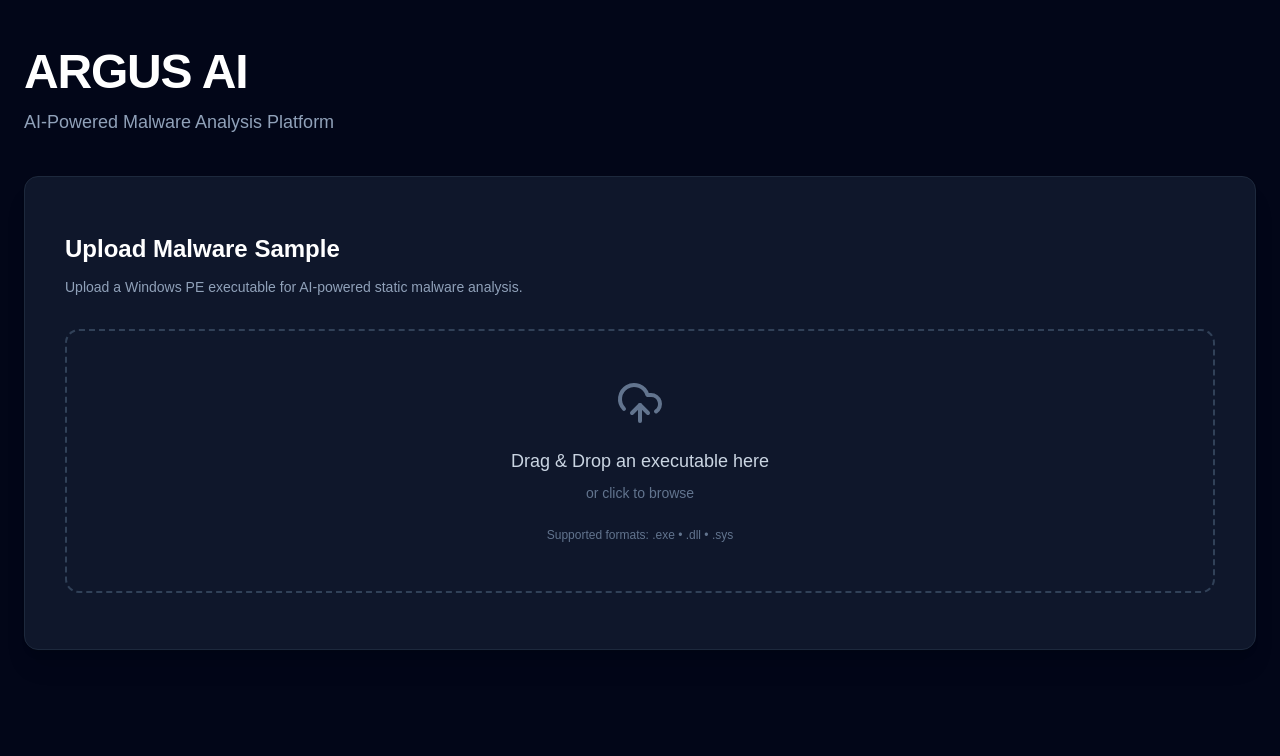
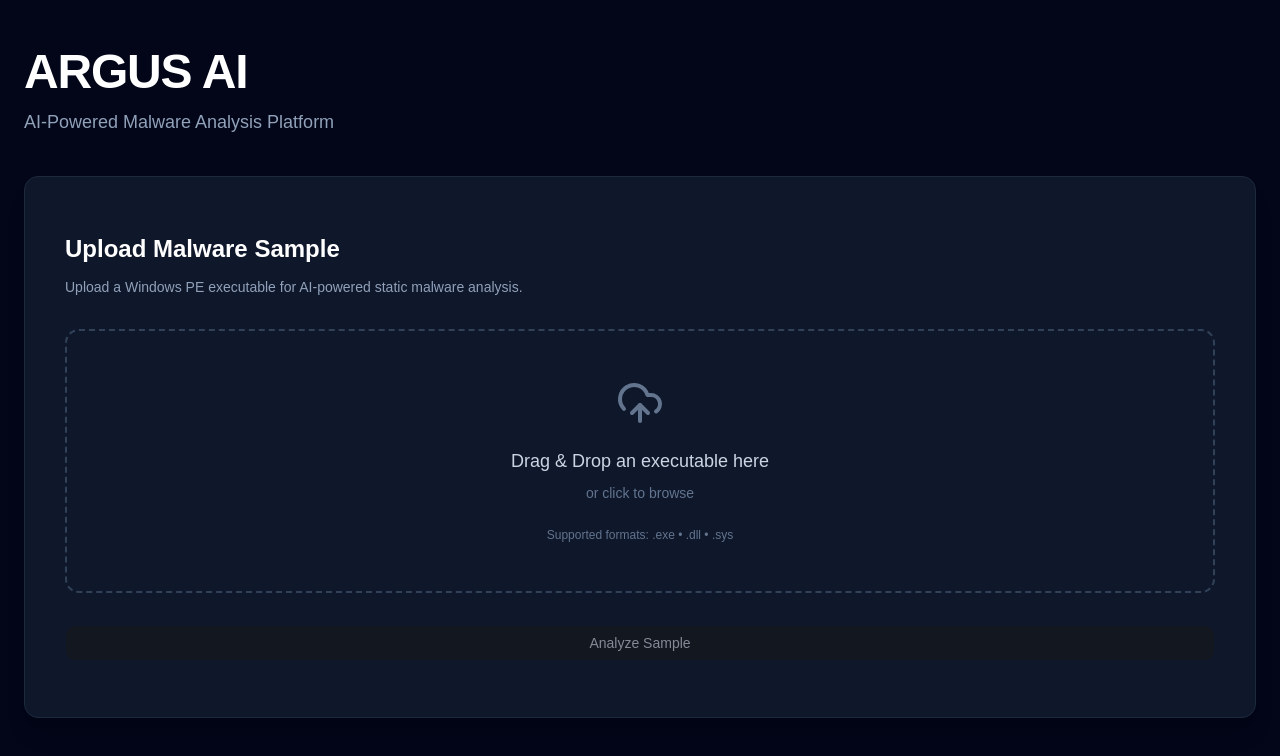
Before and after one commit to roodra-afk/argus-ai, a React app in the folder frontend/: page / in a window 1280 px wide. Shown: the top 756 px of the page. Built offline with nearby package versions, Linux system fonts and the light colour scheme; the HTML template or start-up script is replaced by a standard one.

Commit message:
feat: connect frontend upload workflow to backend

```diff
--- /dev/null
+++ b/frontend/src/components/UploadCard.jsx
@@ -0,0 +1,104 @@
+import { Button } from "@/components/ui/button";
+import { useRef, useState } from "react";
+import { UploadCloud } from "lucide-react";
+import { Card, CardContent } from "@/components/ui/card";
+
+export default function UploadCard() {
+	const fileInputRef = useRef(null);
+	const [selectedFile, setSelectedFile] = useState(null);
+	const [loading, setLoading] = useState(false);
+
+	async function analyzeFile() {
+	    if (!selectedFile) return;
+
+	    setLoading(true);
+
+	    const formData = new FormData();
+	    formData.append("file", selectedFile);
+
+	    try {
+	        const response = await fetch(
+	            "http://localhost:8000/api/v1/analysis/upload",
+	            {
+	                method: "POST",
+	                body: formData,
+	            }
+	        );
+
+	        if (!response.ok) {
+	            throw new Error("Upload failed");
+	        }
+
+	        const data = await response.json();
+
+	        console.log(data);
+
+	    } catch (error) {
+	        console.error(error);
+	    } finally {
+	        setLoading(false);
+	    }
+	}
+
+  return (
+    <Card className="border border-slate-800 bg-slate-900 shadow-xl">
+      <CardContent className="p-10">
+        <h2 className="text-2xl font-semibold text-white">
+          Upload Malware Sample
+        </h2>
+
+        <p className="mt-3 text-slate-400">
+          Upload a Windows PE executable for AI-powered static malware analysis.
+        </p>
+
+        <div
+			onClick={() => fileInputRef.current.click()}
+        	className="mt-8 cursor-pointer rounded-xl border-2 border-dashed border-slate-700 p-12 text-center transition-colors hover:border-blue-500"
+        >
+          <UploadCloud className="mx-auto mb-5 h-12 w-12 text-slate-500" />
+
+          <p className="text-lg text-slate-300">
+            Drag & Drop an executable here
+          </p>
+
+          {selectedFile ? (
+              <p className="mt-2 text-sm text-emerald-400">
+                  {selectedFile.name}
+              </p>
+          ) : (
+              <p className="mt-2 text-sm text-slate-500">
+                  or click to browse
+              </p>
+          )}
+
+          <p className="mt-6 text-xs text-slate-500">
+            Supported formats: .exe • .dll • .sys
+          </p>
+        </div>
+
+        <input
+            ref={fileInputRef}
+            type="file"
+            accept=".exe,.dll,.sys"
+            hidden
+            onChange={(e) => {
+                if (e.target.files.length > 0) {
+                    setSelectedFile(e.target.files[0]);
+                }
+            }}
+        />
+
+        <div className="mt-8">
+            <Button
+                className="w-full"
+                size="lg"
+                onClick={analyzeFile}
+                disabled={!selectedFile || loading}
+            >
+                {loading ? "Analyzing..." : "Analyze Sample"}
+            </Button>
+        </div>
+      </CardContent>
+    </Card>
+  );
+}
--- a/frontend/src/pages/Dashboard.jsx
+++ b/frontend/src/pages/Dashboard.jsx
@@ -1,11 +1,9 @@
-import { UploadCloud } from "lucide-react";
-import { Card, CardContent } from "@/components/ui/card";
+import UploadCard from "@/components/UploadCard";
 
 export default function Dashboard() {
   return (
     <main className="min-h-screen bg-slate-950 text-white">
       <div className="mx-auto max-w-7xl px-6 py-12">
-        {/* Header */}
         <header className="mb-10">
           <h1 className="text-5xl font-bold tracking-tight">
             ARGUS AI
@@ -16,35 +14,7 @@ export default function Dashboard() {
           </p>
         </header>
 
-        {/* Upload Card */}
-        <Card className="border border-slate-800 bg-slate-900 shadow-xl">
-            <CardContent className="p-10">
-                <h2 className="text-2xl font-semibold text-white">
-                    Upload Malware Sample
-                </h2>
-
-                <p className="mt-3 text-slate-400">
-                    Upload a Windows PE executable for AI-powered static malware
-                    analysis.
-                </p>
-
-                <div className="mt-8 rounded-xl border-2 border-dashed border-slate-700 p-12 text-center transition-colors hover:border-blue-500">
-                    <UploadCloud className="mx-auto mb-5 h-12 w-12 text-slate-500" />
-
-                    <p className="text-lg text-slate-300">
-                        Drag & Drop an executable here
-                    </p>
-
-                    <p className="mt-2 text-sm text-slate-500">
-                        or click to browse
-                    </p>
-
-                    <p className="mt-6 text-xs text-slate-500">
-                        Supported formats: .exe • .dll • .sys
-                    </p>
-                </div>
-            </CardContent>
-        </Card>
+        <UploadCard />
       </div>
     </main>
   );
```
Also changed, not shown: 1 other file (tests, documents, lock files or other folders).
